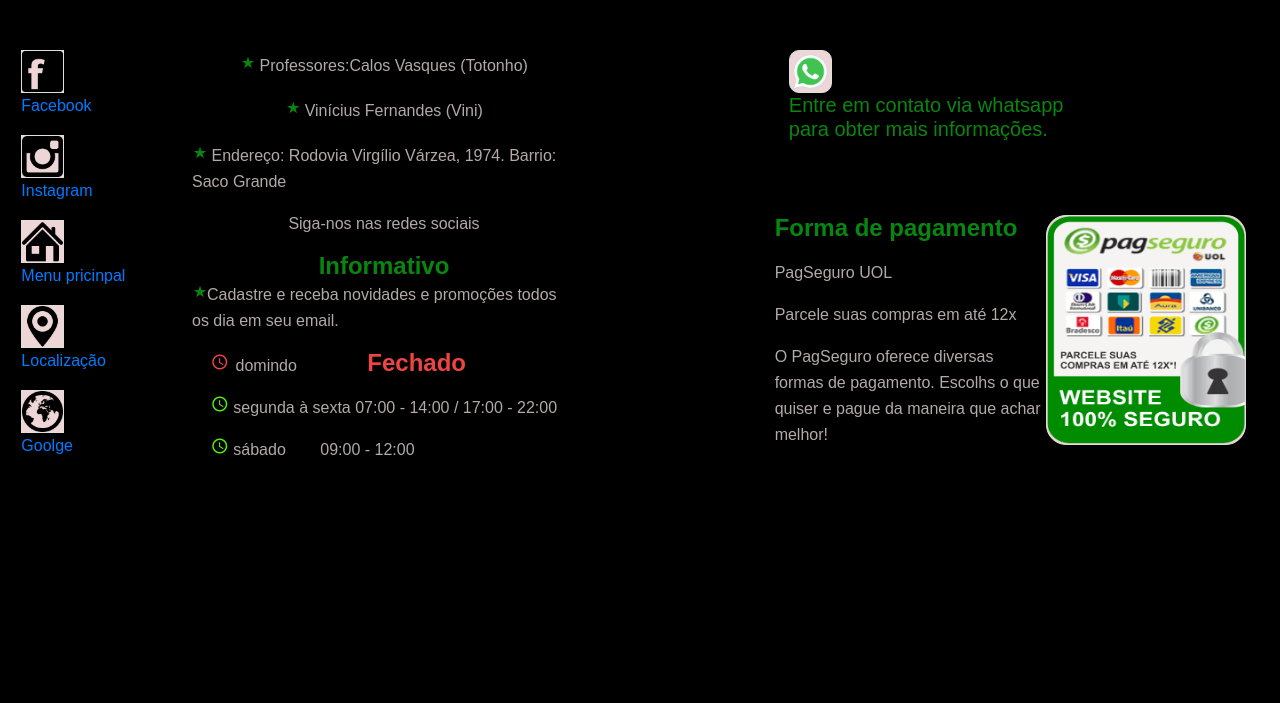
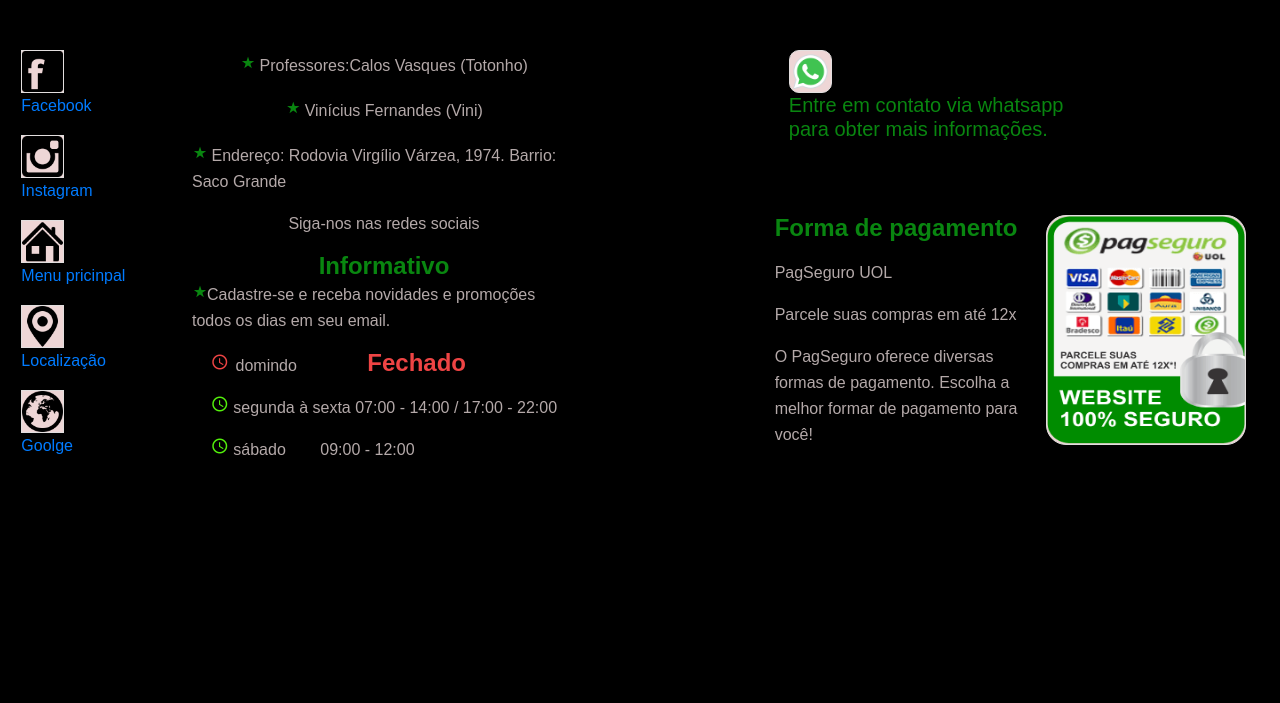
Before and after one commit to danilo992/public_php, a PHP site: page / in a window 1280 px wide. Shown: the part 4593-5296 px from the top of the page. Run offline with PHP 8.4, Linux system fonts and the light colour scheme.

Commit message:
atualizado css, index.html

```diff
--- a/css/style.css
+++ b/css/style.css
@@ -541,7 +541,7 @@ aside {
         display: flex;
         flex-direction: column;
         width: 50vw;
-        height: 50vh;
+        height: 55vh;
         margin-top: 0px;
         margin-left: 160px;
     }
--- a/index.html
+++ b/index.html
@@ -360,7 +360,7 @@
           </address>
       <p>Siga-nos nas redes sociais</p>
       <strong>Informativo</strong>
-      <p><strong>&#8902;</strong>Cadastre e receba novidades e promoções todos os dia em seu email. </p>
+      <p><strong>&#8902;</strong>Cadastre-se e receba novidades e promoções todos os dias em seu email. </p>
 
     <div class="footer-hrs">
       <p id="fechado"> <strong class="material-icone">  <i class="material-icons">schedule</i> </strong> domindo <strong class="fechado"> Fechado </strong> </p>
@@ -385,7 +385,7 @@
             <p>Parcele suas compras em até 12x</p>
             <p>
               O PagSeguro oferece diversas formas de pagamento.
-              Escolhs o que quiser e pague da maneira que achar melhor!
+              Escolha a melhor formar de pagamento para você!
             </p>
           </aside>
           <figure><img src="img/banner-pagseguro.png" alt="pagseguro" title="pagseguro">
```
